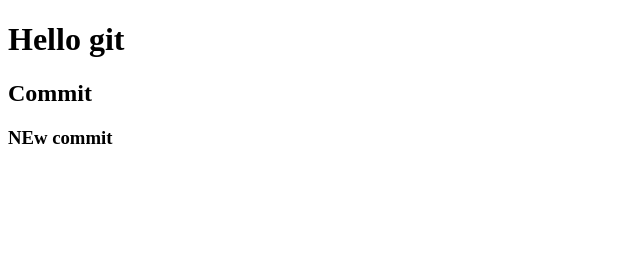
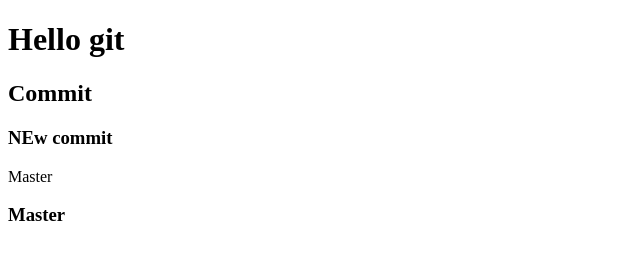
Before and after one commit to Alexander1337c/test, a plain HTML site: page index.html in a window 1280 px wide. Shown: the whole page, without its empty margins (0-640 px from the left). Drawn offline with Linux system fonts and the light colour scheme.

Commit message:
Master commit

```diff
--- a/index.html
+++ b/index.html
@@ -10,5 +10,7 @@
     <h1>Hello git</h1>
     <h2>Commit</h2>
     <h3>NEw commit</h3>
+    Master
+    <h3>Master</h3>
 </body>
 </html>
```
